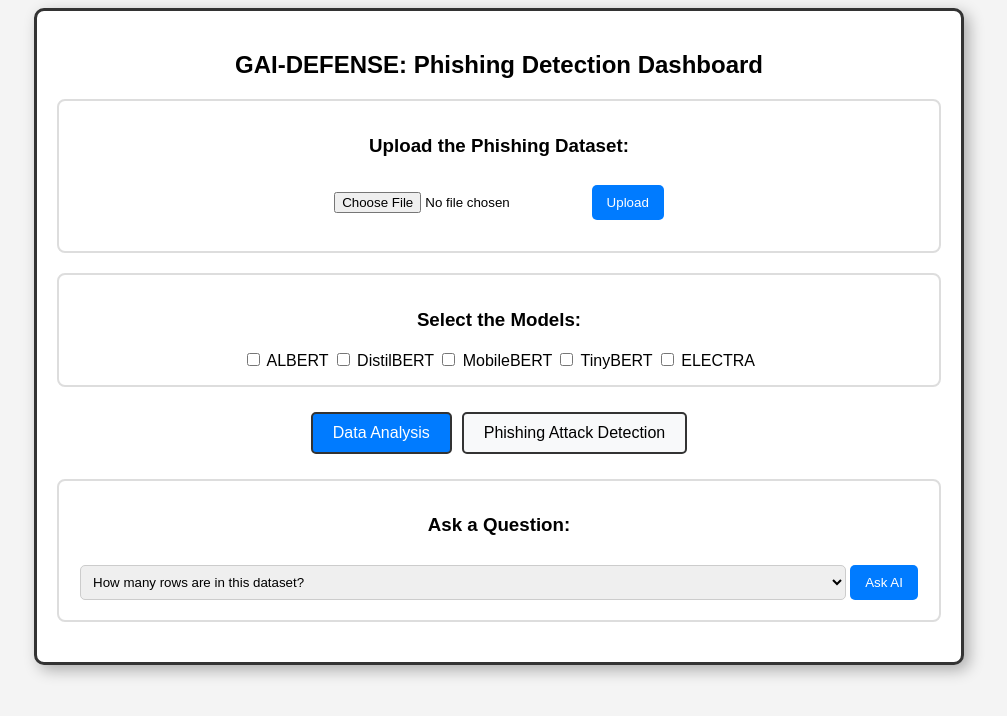
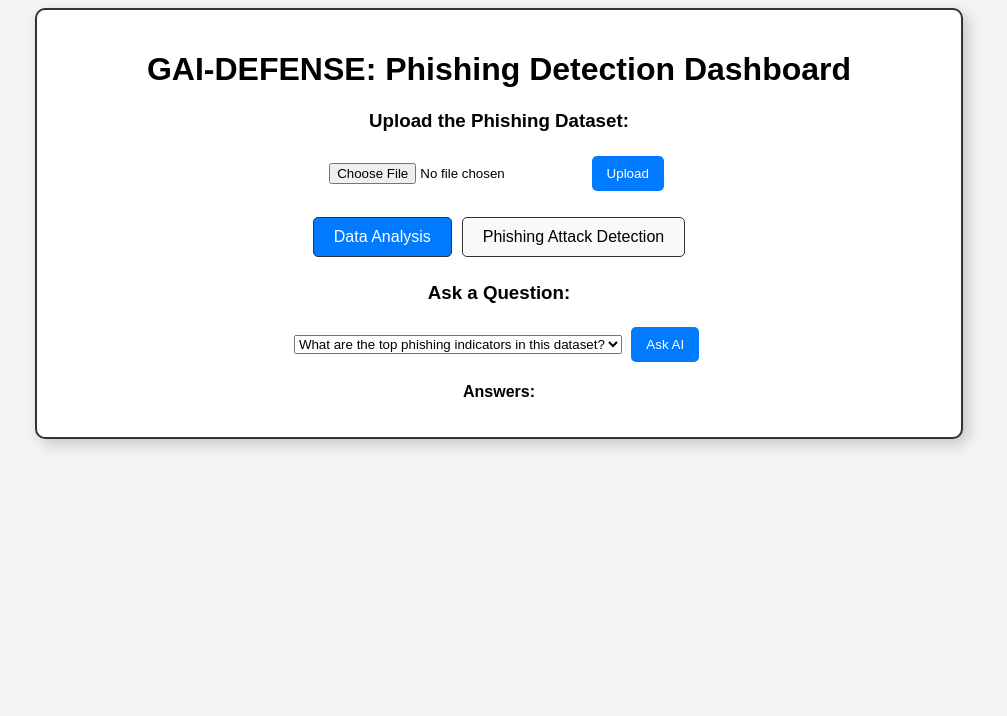
Before and after one commit to itsprofarul/GAI-DEFENSE-Framework, a Flask app: page / in a window 1280 px wide. Shown: the top 716 px of the page, without its empty margins (141-1148 px from the left). Run offline with Flask 3, Linux system fonts and the light colour scheme.

Commit message:
Update dashboard.html

```diff
--- a/templates/dashboard.html
+++ b/templates/dashboard.html
@@ -4,7 +4,6 @@
     <meta charset="UTF-8">
     <meta name="viewport" content="width=device-width, initial-scale=1.0">
     <title>GAI-DEFENSE: Phishing Detection Dashboard</title>
-    <script src="https://code.jquery.com/jquery-3.6.0.min.js"></script>
     <style>
         body {
             font-family: Arial, sans-serif;
@@ -17,15 +16,8 @@
             background: white;
             padding: 20px;
             border-radius: 10px;
-            border: 3px solid #333;
-            box-shadow: 5px 5px 15px rgba(0, 0, 0, 0.3);
-        }
-        .section {
-            padding: 15px;
-            border: 2px solid #ddd;
-            border-radius: 8px;
-            background: #fff;
-            margin-bottom: 20px;
+            border: 2px solid #333;
+            box-shadow: 5px 5px 15px rgba(0, 0, 0, 0.2);
         }
         .btn {
             background: #007BFF;
@@ -34,17 +26,10 @@
             border: none;
             border-radius: 5px;
             cursor: pointer;
-            margin-top: 10px;
+            margin: 5px;
         }
         .btn:hover {
             background: #0056b3;
-        }
-        .input-field {
-            padding: 8px;
-            width: 90%;
-            margin: 5px 0;
-            border: 1px solid #ccc;
-            border-radius: 5px;
         }
         .tabs {
             display: flex;
@@ -54,7 +39,7 @@
         .tab {
             padding: 10px 20px;
             cursor: pointer;
-            border: 2px solid #333;
+            border: 1px solid #333;
             border-radius: 5px;
             margin: 5px;
             background: #f8f9fa;
@@ -63,38 +48,17 @@
             background: #007BFF;
             color: white;
         }
-        .answer-box, .prediction-box {
-            background: #e9ecef;
-            padding: 10px;
-            border-radius: 8px;
-            margin-top: 10px;
-            font-weight: bold;
-            border: 2px solid #333;
-        }
-        .hidden {
-            display: none;
-        }
     </style>
 </head>
 <body>
-
     <div class="container">
-        <h2>GAI-DEFENSE: Phishing Detection Dashboard</h2>
+        <h1>GAI-DEFENSE: Phishing Detection Dashboard</h1>
 
         <div class="section">
             <h3>Upload the Phishing Dataset:</h3>
-            <input type="file" id="fileUpload">
+            <input type="file" id="fileInput">
             <button class="btn" onclick="uploadFile()">Upload</button>
-            <p id="uploadStatus"></p>
-        </div>
-
-        <div class="section">
-            <h3>Select the Models:</h3>
-            <label><input type="checkbox" name="model" value="ALBERT"> ALBERT</label>
-            <label><input type="checkbox" name="model" value="DistilBERT"> DistilBERT</label>
-            <label><input type="checkbox" name="model" value="MobileBERT"> MobileBERT</label>
-            <label><input type="checkbox" name="model" value="TinyBERT"> TinyBERT</label>
-            <label><input type="checkbox" name="model" value="ELECTRA"> ELECTRA</label>
+            <p id="uploadStatus" style="color: green;"></p>
         </div>
 
         <div class="tabs">
@@ -104,88 +68,31 @@
 
         <div id="dataAnalysis" class="section">
             <h3>Ask a Question:</h3>
-            <select id="questionDropdown" class="input-field">
+            <select id="questionInput">
+                <option>What are the top phishing indicators in this dataset?</option>
                 <option>How many rows are in this dataset?</option>
-                <option>What are the top phishing indicators in this dataset?</option>
+                <option>What are the column names in this dataset?</option>
             </select>
             <button class="btn" onclick="askAI()">Ask AI</button>
-            <div id="answerBox" class="answer-box hidden"></div>
+            <p><strong>Answers:</strong> <span id="analysisResult"></span></p>
         </div>
 
-        <div id="phishingDetection" class="section hidden">
+        <div id="phishingDetection" class="section" style="display: none;">
             <h3>Enter Feature Values for Prediction:</h3>
-            <input type="text" class="input-field" id="filename" placeholder="FILENAME">
-            <input type="text" class="input-field" id="url" placeholder="URL">
-            <input type="number" class="input-field" id="urllength" placeholder="URL Length">
-            <input type="text" class="input-field" id="domain" placeholder="Domain">
-            <input type="number" class="input-field" id="domainlength" placeholder="Domain Length">
+            <input type="text" id="url" placeholder="URL">
+            <input type="text" id="urlLength" placeholder="URL Length">
+            <input type="text" id="domain" placeholder="Domain">
+            <input type="text" id="domainLength" placeholder="Domain Length">
             <button class="btn" onclick="predictPhishing()">Predict</button>
-            <div id="predictionResult" class="answer-box hidden"></div>
+            <p><strong>Prediction:</strong> <span id="predictionResult"></span></p>
         </div>
     </div>
 
     <script>
-        function uploadFile() {
-            var fileInput = document.getElementById("fileUpload").files[0];
-            var formData = new FormData();
-            formData.append("file", fileInput);
-
-            $.ajax({
-                url: "/upload",
-                type: "POST",
-                data: formData,
-                processData: false,
-                contentType: false,
-                success: function(response) {
-                    $("#uploadStatus").text(response.message).css("color", "green");
-                },
-                error: function() {
-                    $("#uploadStatus").text("Error uploading file.").css("color", "red");
-                }
-            });
-        }
-
-        function askAI() {
-            var question = $("#questionDropdown").val();
-
-            $.ajax({
-                url: "/ask",
-                type: "POST",
-                contentType: "application/json",
-                data: JSON.stringify({ question: question }),
-                success: function(response) {
-                    $("#answerBox").html("<strong>Answer:</strong> " + response.answer).removeClass("hidden");
-                }
-            });
-        }
-
-        function predictPhishing() {
-            var data = {
-                "FILENAME": $("#filename").val(),
-                "URL": $("#url").val(),
-                "URLLength": $("#urllength").val(),
-                "Domain": $("#domain").val(),
-                "DomainLength": $("#domainlength").val()
-            };
-
-            $.ajax({
-                url: "/predict",
-                type: "POST",
-                contentType: "application/json",
-                data: JSON.stringify(data),
-                success: function(response) {
-                    $("#predictionResult").html("<strong>Prediction:</strong> " + response.prediction).removeClass("hidden");
-                }
-            });
-        }
-
-        function showTab(tabName) {
-            $(".section").addClass("hidden");
-            $("#" + tabName).removeClass("hidden");
-            $(".tab").removeClass("active");
-            $(".tab:contains('" + tabName.split(/(?=[A-Z])/).join(" ") + "')").addClass("active");
+        function showTab(tab) {
+            document.getElementById("dataAnalysis").style.display = tab === 'dataAnalysis' ? "block" : "none";
+            document.getElementById("phishingDetection").style.display = tab === 'phishingDetection' ? "block" : "none";
         }
     </script>
-
 </body>
 </html>
```
